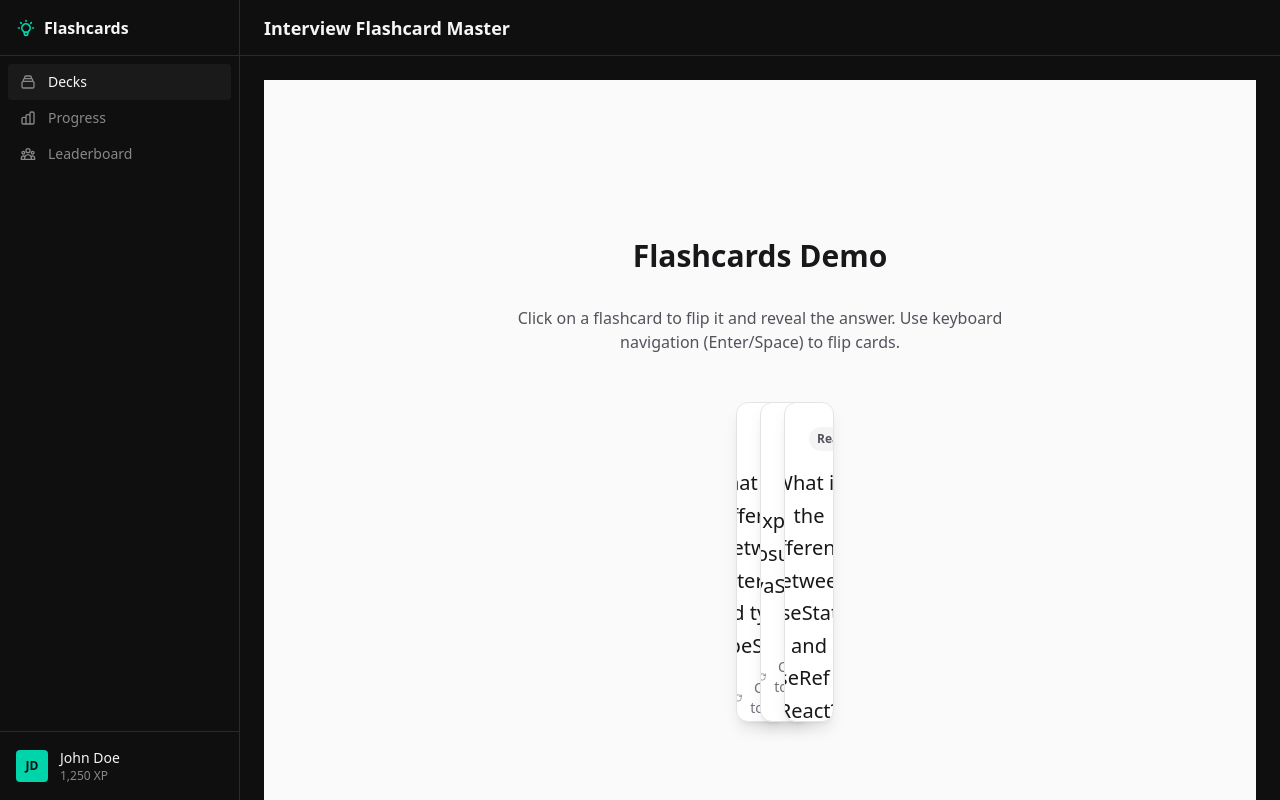
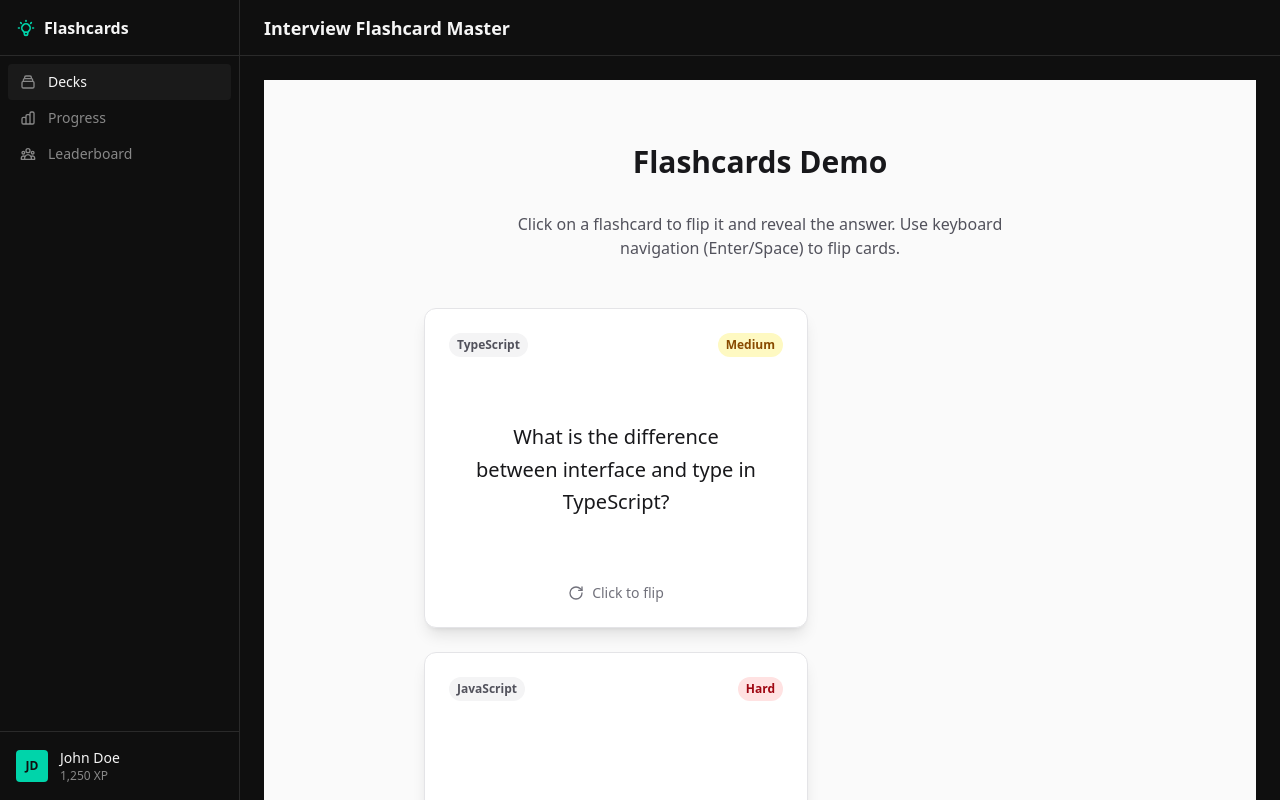
Before and after one commit to jine/lexicon-grupputmaning, a Next.js app: page /flashcards-demo in a window 1280 px wide. Shown: the top 800 px of the page. Built offline with nearby package versions, Linux system fonts and the light colour scheme.

Commit message:
fix: change flashcard demo layout from grid to column

```diff
--- a/src/app/flashcards-demo/page.tsx
+++ b/src/app/flashcards-demo/page.tsx
@@ -36,7 +36,7 @@ export default function FlashcardsDemo() {
           Click on a flashcard to flip it and reveal the answer. Use keyboard navigation (Enter/Space) to flip cards.
         </p>
 
-        <div className="grid grid-cols-1 md:grid-cols-2 lg:grid-cols-3 gap-6 mt-4">
+        <div className="flex flex-col gap-6 mt-4 w-full max-w-2xl">
           {flashcards.map((card) => (
             <Flashcard
               key={card.id}
```
